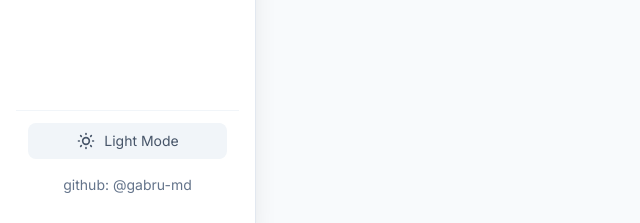
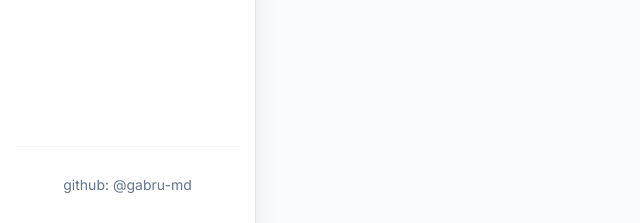
Before and after one commit to gabru-md/integrity, a Flask app: page / in a window 1280 px wide. Shown: the part 577-800 px from the top of the page, without its empty margins (0-640 px from the left). Run offline with Flask 3, Linux system fonts and the light colour scheme; some libraries are stand-ins or nearby versions.

Commit message:
- remove light vs dark theme

```diff
--- a/templates/index.html
+++ b/templates/index.html
@@ -154,21 +154,6 @@
     </ul>
 
     <div class="absolute bottom-4 left-4 right-4 p-3 border-t border-slate-100 dark:border-gray-700/50">
-        <button id="theme-toggle" onclick="toggleTheme()"
-                class="flex items-center justify-center w-full p-2 text-sm text-slate-600 bg-slate-100 rounded-lg hover:bg-slate-200 transition-colors
-                           dark:text-gray-300 dark:bg-gray-700 dark:hover:bg-gray-600">
-            <svg id="sun-icon" class="w-5 h-5 mr-2" fill="none" stroke="currentColor" viewBox="0 0 24 24"
-                 xmlns="http://www.w3.org/2000/svg">
-                <path stroke-linecap="round" stroke-linejoin="round" stroke-width="2"
-                      d="M12 3v1m0 16v1m9-9h-1M4 12H3m15.364 6.364l-.707-.707M6.343 6.343l-.707-.707m12.728 0l-.707.707M6.343 17.657l-.707.707M16 12a4 4 0 11-8 0 4 4 0 018 0z"></path>
-            </svg>
-            <svg id="moon-icon" class="w-5 h-5 mr-2 hidden" fill="none" stroke="currentColor" viewBox="0 0 24 24"
-                 xmlns="http://www.w3.org/2000/svg">
-                <path stroke-linecap="round" stroke-linejoin="round" stroke-width="2"
-                      d="M20.354 15.354A9 9 0 018.646 3.646 9.003 9.003 0 0012 21a9.003 9.003 0 008.354-5.646z"></path>
-            </svg>
-            <span id="theme-text">Light Mode</span>
-        </button>
         <div class="mt-4 p-0 text-center text-sm text-slate-500
         dark:text-gray-400">
             github: <a href="https://github.com/gabru-md" target="_blank">@gabru-md</a>
@@ -196,30 +181,6 @@
 </main>
 
 <script>
-    // Theme Toggle Logic (unchanged)
-    function toggleTheme() {
-        const html = document.documentElement;
-        const isDarkMode = html.classList.toggle('dark');
-        localStorage.setItem('theme', isDarkMode ? 'dark' : 'light');
-        updateThemeIcons(isDarkMode);
-    }
-
-    function updateThemeIcons(isDarkMode) {
-        const sunIcon = document.getElementById('sun-icon');
-        const moonIcon = document.getElementById('moon-icon');
-        const themeText = document.getElementById('theme-text');
-
-        if (isDarkMode) {
-            sunIcon.classList.remove('hidden');
-            moonIcon.classList.add('hidden');
-            themeText.textContent = 'Light Mode';
-        } else {
-            sunIcon.classList.add('hidden');
-            moonIcon.classList.remove('hidden');
-            themeText.textContent = 'Dark Mode';
-        }
-    }
-
     // Sidebar Toggle Logic (NEW)
     function toggleSidebar() {
         const sidebar = document.getElementById('sidebar');
@@ -228,12 +189,6 @@
         // For mobile, we use transform: translateX(-100%) to hide it, and translateX(0) to show it.
         sidebar.classList.toggle('open');
     }
-
-    // Initial setup for theme and sidebar
-    let theme = localStorage.getItem('theme') || 'dark'; // default dark
-    document.documentElement.classList.toggle('dark', theme === 'dark');
-    updateThemeIcons(theme === 'dark');
-
 </script>
 </body>
 </html>
```
Also changed, not shown: RULES.md (added, +1 -0 lines).
